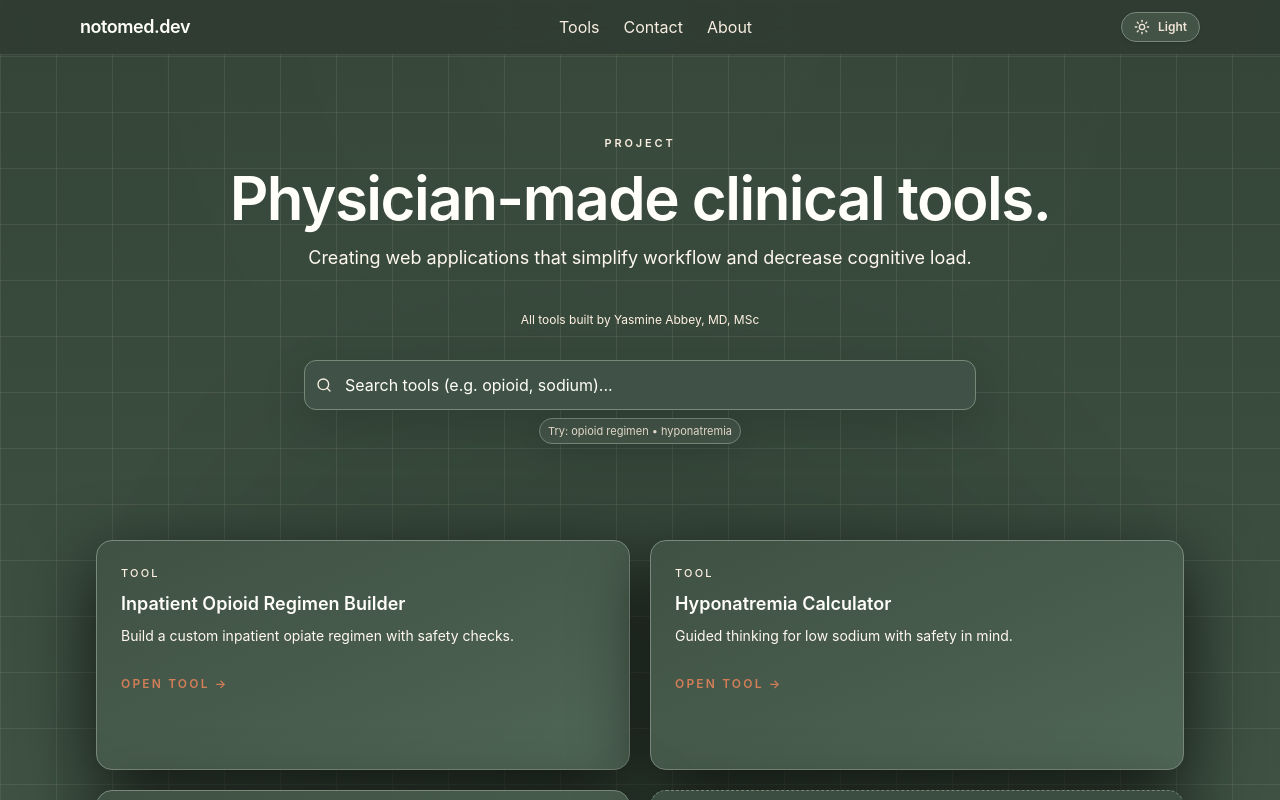
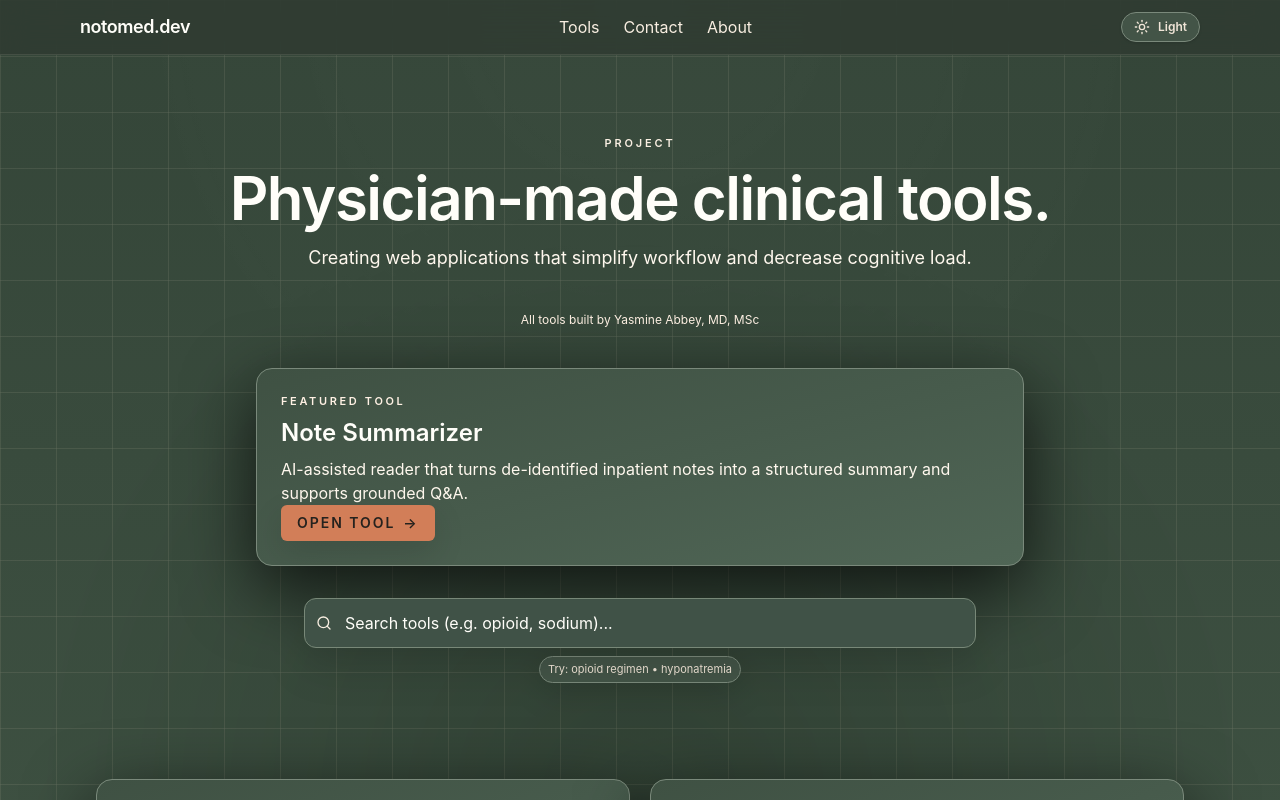
Before and after one commit to NotoMD-dev/notomed-site, a Next.js app: page / in a window 1280 px wide. Shown: the top 800 px of the page. Built offline with nearby package versions, Linux system fonts and the light colour scheme.

Commit message:
Add featured tag and highlight note summarizer

```diff
--- a/src/app/page.tsx
+++ b/src/app/page.tsx
@@ -9,9 +9,19 @@ import SiteHeader from "@/components/SiteHeader";
 import { GlowCard } from "@/components/cards/GlowCard";
 import { SearchInput } from "@/components/SearchInput";
 import { CONFIG } from "@/config/notomed-config";
-import { filterTools, getLiveTools, FEATURED_TOOL_LIMIT } from "@/lib/tools";
+import {
+  FEATURED_TOOL_LIMIT,
+  filterTools,
+  getFeaturedTools,
+  getLivePath,
+  getLiveTools,
+} from "@/lib/tools";
 
 const LIVE_TOOLS = getLiveTools();
+const FEATURED_TOOLS = getFeaturedTools(LIVE_TOOLS);
+const PRIMARY_FEATURED_TOOL = FEATURED_TOOLS[0];
+const PRIMARY_FEATURED_PATH =
+  PRIMARY_FEATURED_TOOL && getLivePath(PRIMARY_FEATURED_TOOL);
 
 export default function NotoMedLandingPage() {
   const [submitStatus, setSubmitStatus] = React.useState<"idle" | "success" | "error">("idle");
@@ -20,9 +30,17 @@ export default function NotoMedLandingPage() {
   const [searchTerm, setSearchTerm] = React.useState("");
 
   const filteredTools = filterTools(LIVE_TOOLS, { query: searchTerm });
+
+  const prioritizedTools = FEATURED_TOOLS.length
+    ? [
+        ...FEATURED_TOOLS,
+        ...LIVE_TOOLS.filter((tool) => !FEATURED_TOOLS.includes(tool)),
+      ]
+    : LIVE_TOOLS;
+
   const displayedTools = searchTerm
     ? filteredTools
-    : LIVE_TOOLS.slice(0, FEATURED_TOOL_LIMIT);
+    : prioritizedTools.slice(0, FEATURED_TOOL_LIMIT);
 
   const handleInternalFormSubmit = async (e: React.FormEvent<HTMLFormElement>) => {
     e.preventDefault();
@@ -121,6 +139,30 @@ export default function NotoMedLandingPage() {
           </p>
           <p className="text-xs text-muted-strong">All tools built by {CONFIG.creatorName}</p>
 
+          {PRIMARY_FEATURED_TOOL && PRIMARY_FEATURED_PATH && (
+            <div className="mx-auto mt-10 max-w-3xl">
+              <GlowCard className="flex flex-col gap-4 text-left sm:flex-row sm:items-center sm:justify-between">
+                <div className="space-y-2">
+                  <p className="text-[11px] font-semibold uppercase tracking-[0.24em] text-muted-strong">
+                    Featured tool
+                  </p>
+                  <h2 className="text-xl font-semibold text-heading sm:text-2xl">
+                    {PRIMARY_FEATURED_TOOL.name}
+                  </h2>
+                  <p className="text-sm text-body sm:text-base">
+                    {PRIMARY_FEATURED_TOOL.description}
+                  </p>
+                </div>
+                <Link
+                  href={PRIMARY_FEATURED_PATH}
+                  className="btn-primary inline-flex items-center justify-center gap-2 rounded-md px-4 py-2 text-sm font-semibold uppercase tracking-[0.14em] shadow-[0_12px_32px_rgba(0,0,0,0.12)] transition-colors"
+                >
+                  Open tool <span aria-hidden>→</span>
+                </Link>
+              </GlowCard>
+            </div>
+          )}
+
           <div className="relative mx-auto mt-8 max-w-2xl px-2 sm:px-0">
             <SearchInput
               id="landing-tool-search"
@@ -139,8 +181,12 @@ export default function NotoMedLandingPage() {
 
         <section id="tools" className="scroll-mt-24">
           <div className="grid grid-cols-1 gap-5 md:grid-cols-2">
-            {displayedTools.map((tool) => (
-              <Link key={tool.id} href={tool.path} className="block focus-visible:outline-none">
+            {displayedTools.map((tool) => {
+              const livePath = getLivePath(tool);
+              if (!livePath) return null;
+
+              return (
+                <Link key={tool.id} href={livePath} className="block focus-visible:outline-none">
                   <GlowCard className="min-h-[230px]" aria-label={`Open ${tool.name}`}>
                     <p className="mb-2 text-[11px] font-medium uppercase tracking-[0.2em] text-muted-strong">
                       Tool
@@ -152,7 +198,8 @@ export default function NotoMedLandingPage() {
                     </span>
                   </GlowCard>
                 </Link>
-            ))}
+              );
+            })}
 
             <Link href="/tools" className="block focus-visible:outline-none">
               <GlowCard className="flex h-full flex-col justify-between">
--- a/src/app/tools/client-page.tsx
+++ b/src/app/tools/client-page.tsx
@@ -8,7 +8,11 @@ import SiteHeader from "@/components/SiteHeader";
 import { BackButton } from "@/components/BackButton";
 import { GlowCard } from "@/components/cards/GlowCard";
 import { SearchInput } from "@/components/SearchInput";
-import { toolsData, type ToolDefinition } from "@/config/tools-data";
+import {
+  toolsData,
+  type ToolDefinition,
+  type ToolTag,
+} from "@/config/tools-data";
 import {
   filterTools,
   formatToolUpdated,
@@ -125,6 +129,11 @@ function ToolCard({ tool }: { tool: ToolDefinition }) {
   const isLive = Boolean(livePath);
   const updatedLabel = formatToolUpdated(tool.lastUpdated);
   const isNew = isNewTool(tool.createdAt);
+  const displayTags: ToolTag[] = [...(tool.tags ?? [])];
+
+  if (isNew && !displayTags.includes("NEW")) {
+    displayTags.push("NEW");
+  }
 
   const card = (
     <GlowCard
@@ -135,12 +144,18 @@ function ToolCard({ tool }: { tool: ToolDefinition }) {
     >
       <div className="flex flex-1 flex-col gap-3">
         <div className="flex items-start justify-between gap-3">
-          <h2 className="text-lg font-semibold text-[var(--text-heading)] md:text-xl">{tool.name}</h2>
-          {isNew && (
-            <span className="chip-new shrink-0 rounded-full px-2.5 py-0.5 text-[11px] font-semibold uppercase tracking-wide">
-              NEW
-            </span>
-          )}
+          <div className="flex flex-col gap-2">
+            {displayTags.length > 0 && (
+              <div className="flex flex-wrap gap-1.5">
+                {displayTags.map((tag) => (
+                  <span key={tag} className={getTagClasses(tag)}>
+                    {getTagLabel(tag)}
+                  </span>
+                ))}
+              </div>
+            )}
+            <h2 className="text-lg font-semibold text-[var(--text-heading)] md:text-xl">{tool.name}</h2>
+          </div>
         </div>
         <p className="flex-1 text-sm leading-relaxed text-[var(--text-body)] md:text-[15px]">{tool.description}</p>
       </div>
@@ -178,3 +193,24 @@ function ToolCard({ tool }: { tool: ToolDefinition }) {
 
   return card;
 }
+
+function getTagClasses(tag: ToolTag) {
+  const base =
+    "inline-flex items-center rounded-full px-2.5 py-0.5 text-[11px] font-semibold uppercase tracking-wide";
+
+  switch (tag) {
+    case "FEATURED":
+      return `${base} border border-[var(--accent-hover)] bg-[var(--accent)] text-[var(--neutral-text)]`;
+    case "BETA":
+      return `${base} border border-[var(--accent-hover)] bg-[var(--accent)]/10 text-[var(--accent)]`;
+    case "COMING_SOON":
+      return `${base} pill-outline`;
+    case "NEW":
+    default:
+      return `${base} chip-new`;
+  }
+}
+
+function getTagLabel(tag: ToolTag) {
+  return tag.replace(/_/g, " ");
+}
--- a/src/config/tools-data.ts
+++ b/src/config/tools-data.ts
@@ -2,6 +2,7 @@
 
 import { CONFIG } from "./notomed-config";
 
+export type ToolTag = "NEW" | "BETA" | "COMING_SOON" | "FEATURED";
 export type ToolCategory = "Analgesia" | "Electrolytes" | "Peri-op" | "Endocrine" | "Documentation"; // ✅ NEW
 
 export interface ToolDefinition {
@@ -12,6 +13,7 @@ export interface ToolDefinition {
   category: ToolCategory;
   createdAt: string;
   lastUpdated: string;
+  tags?: ToolTag[];
 }
 
 export const toolsData: ToolDefinition[] = [
@@ -51,8 +53,8 @@ export const toolsData: ToolDefinition[] = [
     createdAt: "2024-05-01",
     lastUpdated: "2025-11-01",
   },
-   // ✅ NEW NOTE SUMMARIZER TOOL
-   {
+  // ✅ NEW NOTE SUMMARIZER TOOL
+  {
     id: "note-summarizer-tool",
     name: "Note Summarizer",
     description:
@@ -61,5 +63,6 @@ export const toolsData: ToolDefinition[] = [
     category: "Documentation",
     createdAt: "2025-11-18",
     lastUpdated: "2025-11-18",
-   }
+    tags: ["FEATURED"],
+  },
 ];
--- a/src/lib/tools.ts
+++ b/src/lib/tools.ts
@@ -4,6 +4,7 @@ import { toolsData } from "@/config/tools-data";
 import type {
   ToolCategory,
   ToolDefinition,
+  ToolTag,
 } from "@/config/tools-data";
 
 export type ToolSortKey = "alphabetical" | "recent" | "created";
@@ -41,6 +42,16 @@ export function getLivePath(tool: ToolDefinition): string | null {
 
 export function getLiveTools(data: ToolDefinition[] = toolsData): LiveTool[] {
   return data.filter(isToolLive);
+}
+
+export function hasToolTag(tool: ToolDefinition, tag: ToolTag): boolean {
+  return Boolean(tool.tags?.includes(tag));
+}
+
+export function getFeaturedTools(
+  data: ToolDefinition[] = toolsData,
+): ToolDefinition[] {
+  return data.filter((tool) => hasToolTag(tool, "FEATURED"));
 }
 
 function getDaysAgo(dateString: string): number | null {
```
Lines whose indentation alone changed are shown as unchanged.
